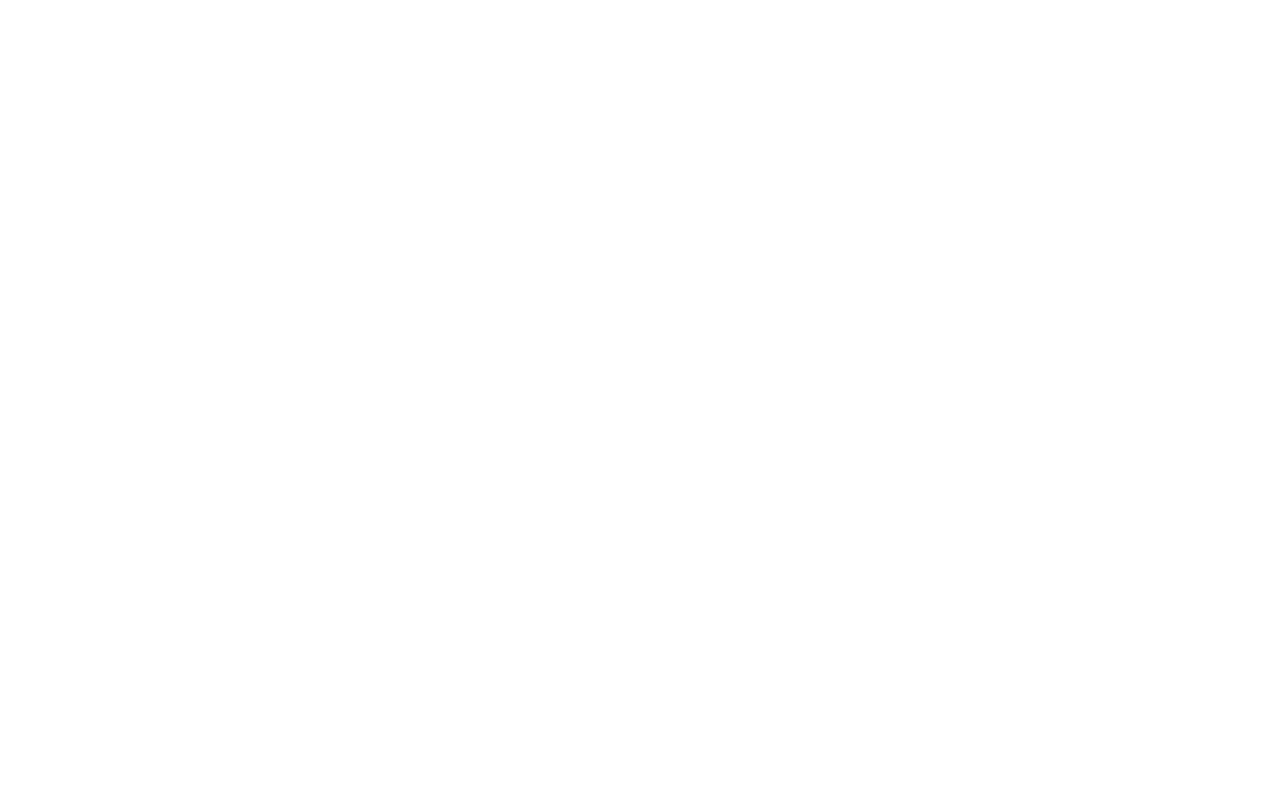
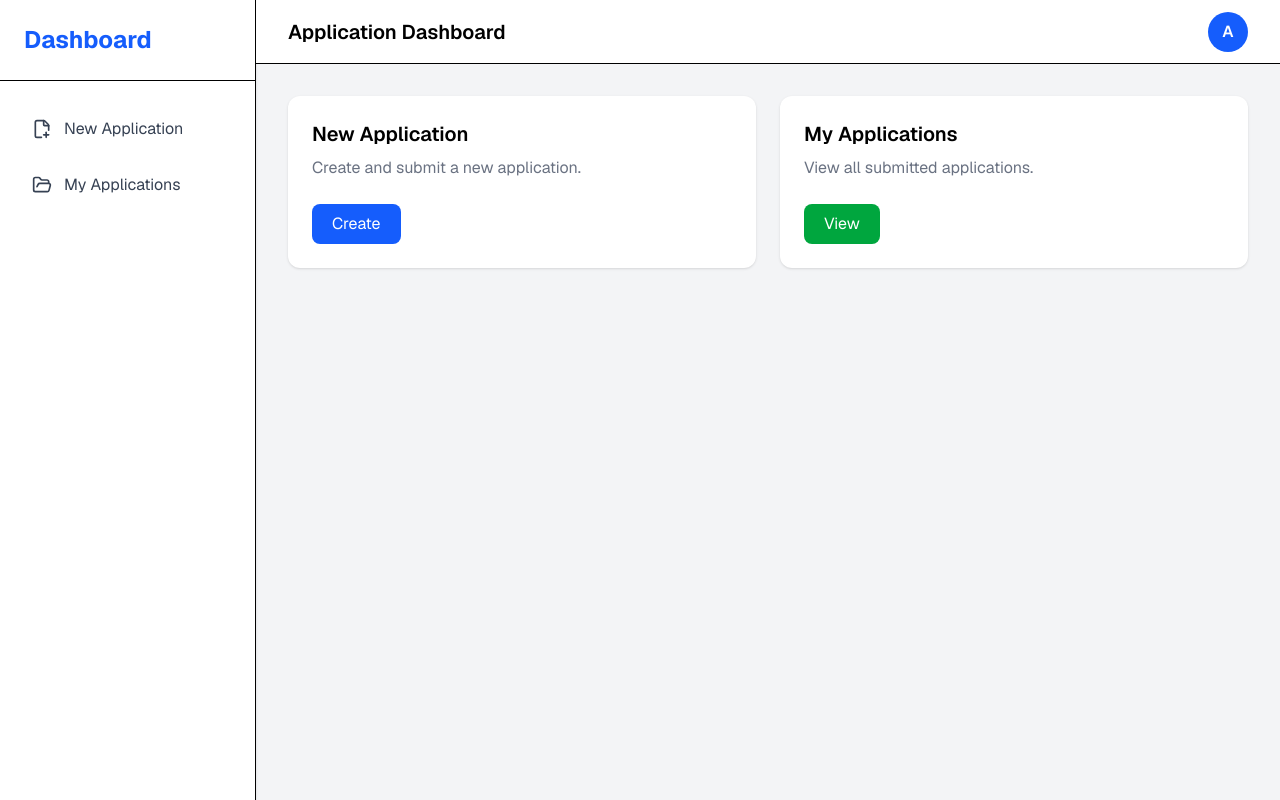
Before and after one commit to Pardhasaradhi031/hackyatra-project, a Next.js app: page /citizen/dashboard in a window 1280 px wide. Built offline with nearby package versions, Linux system fonts and the light colour scheme.

Commit message:
create frontend dashboard page

```diff
--- a/app/citizen/dashboard/page.tsx
+++ b/app/citizen/dashboard/page.tsx
@@ -1,7 +1,47 @@
 
-export default function dashboard() {
+import Sidebar from "@/components/Sidebar";
+import Header from "@/components/Header";
+
+export default function Home() {
   return (
-    <>
-    </>
-  )
+    <div className="flex bg-gray-100 min-h-screen">
+      <Sidebar />
+
+      <div className="flex-1">
+        <Header />
+
+        <main className="p-8">
+          <div className="grid md:grid-cols-2 gap-6">
+            <div className="bg-white rounded-xl shadow p-6 hover:shadow-lg transition">
+              <h3 className="text-xl font-semibold">
+                New Application
+              </h3>
+
+              <p className="text-gray-500 mt-2">
+                Create and submit a new application.
+              </p>
+
+              <button className="mt-6 bg-blue-600 text-white px-5 py-2 rounded-lg hover:bg-blue-700">
+                Create
+              </button>
+            </div>
+
+            <div className="bg-white rounded-xl shadow p-6 hover:shadow-lg transition">
+              <h3 className="text-xl font-semibold">
+                My Applications
+              </h3>
+
+              <p className="text-gray-500 mt-2">
+                View all submitted applications.
+              </p>
+
+              <button className="mt-6 bg-green-600 text-white px-5 py-2 rounded-lg hover:bg-green-700">
+                View
+              </button>
+            </div>
+          </div>
+        </main>
+      </div>
+    </div>
+  );
 }
--- /dev/null
+++ b/components/Header.tsx
@@ -0,0 +1,13 @@
+export default function Header() {
+  return (
+    <header className="h-16 bg-white border-b flex items-center justify-between px-8">
+      <h2 className="text-xl font-semibold">
+        Application Dashboard
+      </h2>
+
+      <div className="w-10 h-10 rounded-full bg-blue-600 text-white flex items-center justify-center font-semibold">
+        A
+      </div>
+    </header>
+  );
+}
--- /dev/null
+++ b/components/Sidebar.tsx
@@ -0,0 +1,34 @@
+"use client";
+
+import Link from "next/link";
+import { FilePlus2, FolderOpen } from "lucide-react";
+
+export default function Sidebar() {
+  return (
+    <aside className="w-64 bg-white border-r shadow-sm min-h-screen">
+      <div className="p-6 border-b">
+        <h1 className="text-2xl font-bold text-blue-600">
+          Dashboard
+        </h1>
+      </div>
+
+      <nav className="mt-6 px-4 space-y-2">
+        <Link
+          href="#"
+          className="flex items-center gap-3 rounded-lg px-4 py-3 text-gray-700 hover:bg-blue-50 hover:text-blue-600 transition"
+        >
+          <FilePlus2 size={20} />
+          New Application
+        </Link>
+
+        <Link
+          href="#"
+          className="flex items-center gap-3 rounded-lg px-4 py-3 text-gray-700 hover:bg-blue-50 hover:text-blue-600 transition"
+        >
+          <FolderOpen size={20} />
+          My Applications
+        </Link>
+      </nav>
+    </aside>
+  );
+}
```
